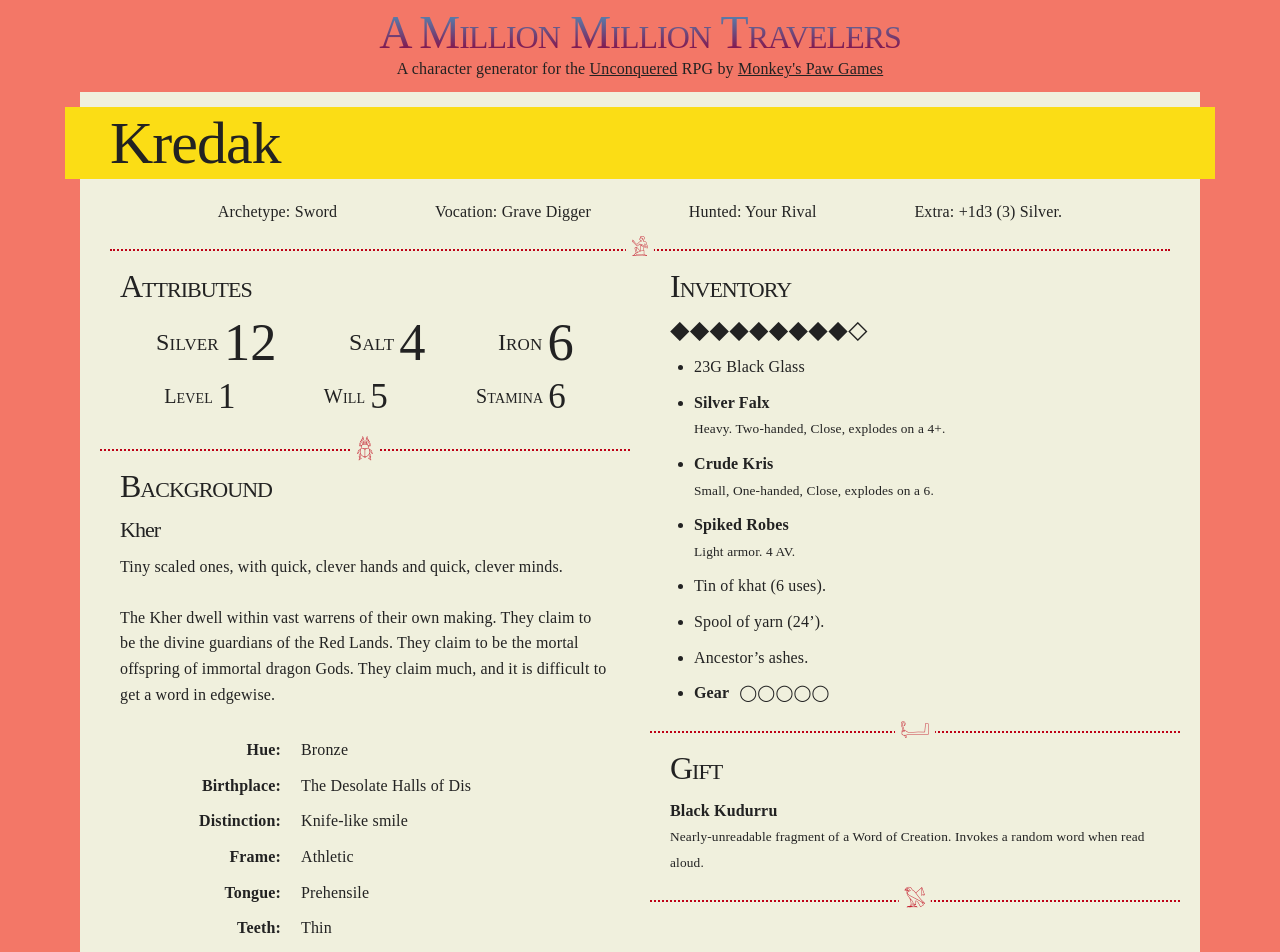
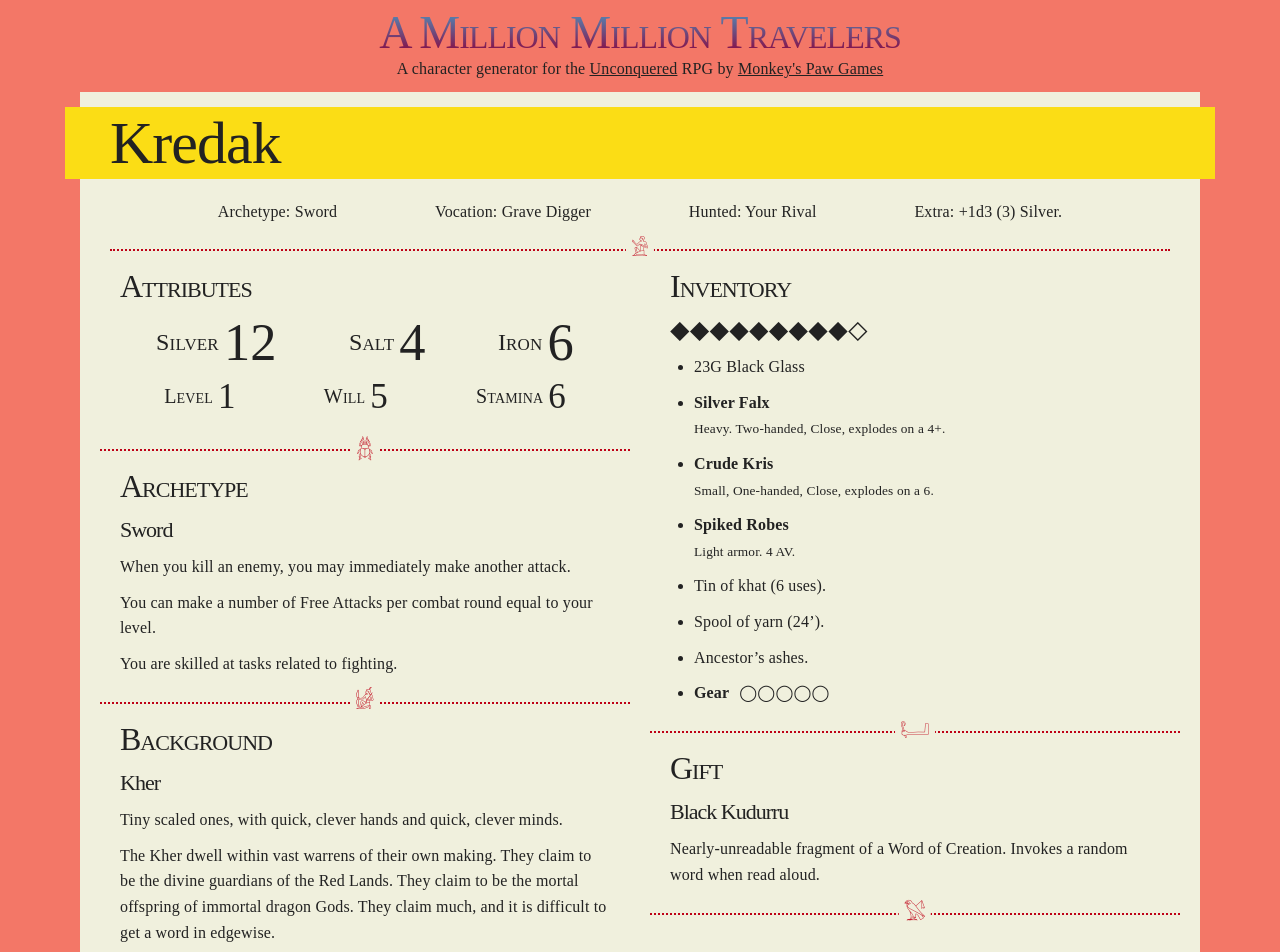
Before and after one commit to robfletcher/million-million-travelers, a Svelte app: page / in a window 1280 px wide. Shown: the top 952 px of the page. Built offline with nearby package versions, Linux system fonts and the light colour scheme; a web font is replaced by a local one.

Commit message:
archetype descriptions

```diff
--- a/src/App.svelte
+++ b/src/App.svelte
@@ -13,7 +13,7 @@
 		<h1>{traveler.name}</h1>
 
 		<section id="about">
-			<p>Archetype: {traveler.archetype}</p>
+			<p>Archetype: {traveler.archetype.name}</p>
 			<p>Vocation: {traveler.vocations.join(', ')}</p>
 			<p>{traveler.complication}</p>
 			<p>Extra: {traveler.extra}</p>
@@ -51,6 +51,12 @@
 				</div>
 			</section>
 
+			<section id="archetype" class={traveler.archetype.name.toLowerCase()}>
+				<h2>Archetype</h2>
+				<h3>{traveler.archetype.name}</h3>
+				{@html traveler.archetype.description}
+			</section>
+
 			<section id="background">
 				<h2>Background</h2>
 				<h3>{traveler.background.name}</h3>
@@ -85,10 +91,11 @@
 
 			<section id="gift">
 				<h2>Gift</h2>
-				<p><strong>{traveler.inventory.gift.name}</strong><br><small>{@html traveler.inventory.gift.description}</small></p>
+				<h3>{traveler.inventory.gift.name}</h3>
+				<p>{@html traveler.inventory.gift.description}</p>
 			</section>
 
-			{#if traveler.archetype === 'Sorcerer'}
+			{#if traveler.words.length > 0}
 			<section id="words">
 				<h2>Words of Creation</h2>
 				<ul>
@@ -225,11 +232,11 @@
 		transform: translateX(-50%) translateY(50%);
 	}
 
-	#about p {
+	:global(p) {
 		margin-bottom: 1rem;
 	}
 
-	#about p:last-child {
+	:global(p:last-of-type) {
 		margin-bottom: 2.5rem;
 	}
 
@@ -252,6 +259,14 @@
 
 	#attributes::after {
 		content: '\131A3';
+	}
+
+	#archetype::after {
+		content: '\1300E';
+	}
+
+	#archetype.sorcerer::after {
+		content: '\1301B';
 	}
 
 	#background::after {
--- /dev/null
+++ b/src/archetypes.js
@@ -0,0 +1,22 @@
+import { tableD2 } from './dice';
+
+const archetypes = [
+  {
+    name: 'Sword',
+    description: '<p>When you kill an enemy, you may immediately make another attack.</p><p>You can make a number of Free Attacks per combat round equal to your level.</p><p>You are skilled at tasks related to fighting.</p>',
+    will: 5,
+    stamina: 6,
+    weapons: 2,
+    words: 0
+  },
+  {
+    name: 'Sorcerer',
+    description: '<p>You can make one Free Attack per Round.</p><p>You begin play knowing three random Words of Creation, and learn new Words automatically.</p><p>You are skilled at tasks related to sorcery.</p>',
+    will: 4,
+    stamina: 6,
+    weapons: 1,
+    words: 3
+  }
+];
+
+export const randomArchetype = () => tableD2(archetypes);
--- a/src/dice.js
+++ b/src/dice.js
@@ -18,6 +18,7 @@ export const roll3d6dropLowest = () => {
 };
 export const roll1d20 = () => roll(1, 20);
 
+export const tableD2 = (table) => table[roll1d2() - 1];
 export const table1D6 = (table) => table[roll1d6() - 1];
 export const table2D6 = (table) => table[roll2d6() - 2];
 export const tableD66 = (table) => table[roll1d6() - 1][roll1d6() - 1];
--- a/src/main.js
+++ b/src/main.js
@@ -1,11 +1,9 @@
 import App from './App.svelte';
 import { Traveler } from './traveler.js';
-import { backgrounds } from './backgrounds.js';
 
 const app = new App({
 	target: document.body,
 	props: {
-		backgrounds: backgrounds,
 		traveler: new Traveler()
 	}
 });
--- a/src/traveler.js
+++ b/src/traveler.js
@@ -7,6 +7,7 @@ import { randomItems } from './belongings';
 import { randomGift } from './gifts';
 import { randomComplication } from './complications';
 import { randomWords } from './words';
+import { randomArchetype } from './archetypes';
 
 export class Traveler {
   constructor() {
@@ -18,7 +19,7 @@ export class Traveler {
       salt: roll3d6dropLowest(),
       iron: roll3d6dropLowest()
     };
-    this.archetype = roll1d2() == 1 ? 'Sword' : 'Sorcerer';
+    this.archetype = randomArchetype();
     this.level = 1;
     this.xp = 0;
     this.will = 0;
@@ -72,17 +73,10 @@ export class Traveler {
   ];
 
   applyArchetype = () => {
-    if (this.archetype === 'Sword') {
-      this.will = 5;
-      this.stamina = 6;
-      this.inventory.weapons = randomWeapons(2);
-      this.words = [];
-    } else {
-      this.will = 4;
-      this.stamina = 6;
-      this.inventory.weapons = randomWeapons(1);
-      this.words = randomWords(3);
-    }
+    this.will = this.archetype.will;
+    this.stamina = this.archetype.stamina;
+    this.inventory.weapons = randomWeapons(this.archetype.weapons);
+    this.words = randomWords(this.archetype.words);
   };
 
   applyBackground = () => {
```
